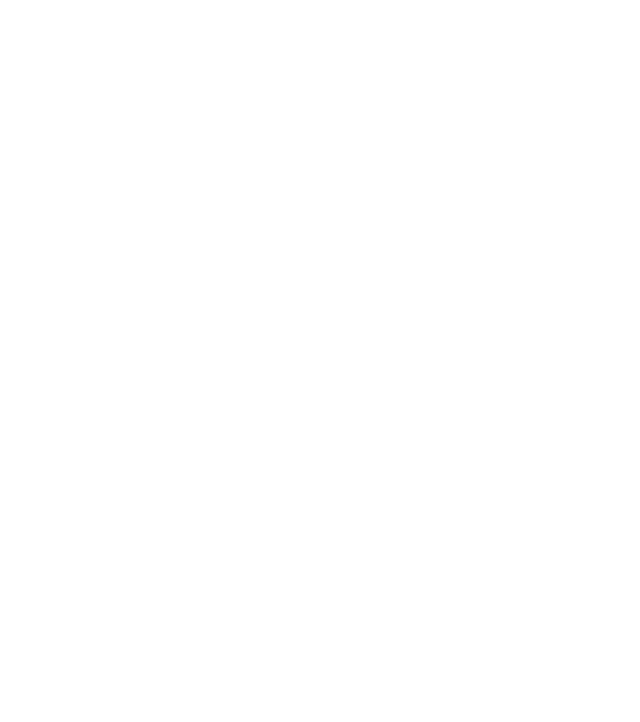
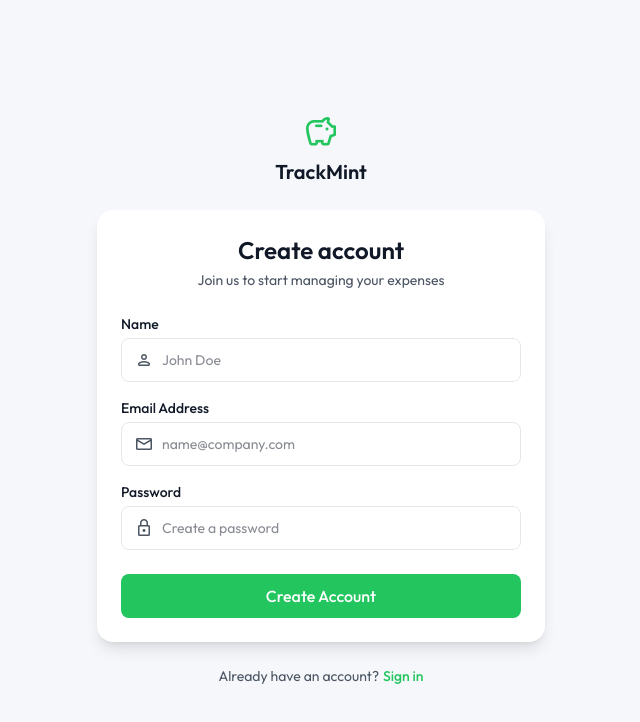
Before and after one commit to VRYeshwanth/TrackMint, a React (Vite) app in the folder frontend/: page /#/register in a window 1280 px wide. Before the commit this address had no page. Shown: the top 722 px of the page, without its empty margins (319-959 px from the left). Built offline with nearby package versions, Linux system fonts and the light colour scheme.

Commit message:
Create Register page

```diff
--- a/frontend/pages/LandingPage.jsx
+++ b/frontend/pages/LandingPage.jsx
@@ -2,7 +2,7 @@
 
 export default function LandingPage() {
     return (
-        <div className="min-h-screen bg-(-app-bg) text-(--text-primary) flex flex-col items-center px-6 py-8 md:py-16">
+        <div className="min-h-screen bg-(--app-bg) text-(--text-primary) flex flex-col items-center px-6 py-8 md:py-16">
             <header className="w-full text-center flex justify-center items-center gap-2">
                 <span className="material-symbols-rounded text-(--primary) text-4xl!">
                     savings
@@ -22,7 +22,7 @@
                     <Link className="bg-(--primary) hover:bg-(--primary-hover) text-white px-6 py-3 rounded-xl font-medium transition cursor-pointer">
                         Get Started
                     </Link>
-                    <Link className="text-(--text-secondary) hover:text-(--text-primary) transition">
+                    <Link className="text-(--text-secondary) hover:text-(--text-primary) transition" to="/register">
                         Create an account
                     </Link>
                 </div>
--- /dev/null
+++ b/frontend/pages/Register.jsx
@@ -0,0 +1,91 @@
+import { Link } from "react-router-dom";
+
+export default function Register() {
+  return (
+    <div className="flex flex-col items-center text-(--text-primary) py-4">
+
+      <header className="flex flex-col items-center gap-2">
+        <div className="flex items-center justify-center">
+          <span className="material-symbols-rounded text-(--primary) text-4xl! leading-none">
+            savings
+          </span>
+        </div>
+        <h2 className="text-xl font-semibold">TrackMint</h2>
+      </header>
+
+      <main className="w-full max-w-md mt-6 bg-(--card-bg) rounded-2xl shadow-lg p-6">
+        <div className="text-center mb-6">
+          <h1 className="text-2xl font-semibold">Create account</h1>
+          <p className="text-sm text-(--text-secondary) mt-1">
+            Join us to start managing your expenses
+          </p>
+        </div>
+
+        <form className="space-y-4">
+          <div>
+            <label className="block text-sm font-medium mb-1">Name</label>
+            <div className="flex items-center gap-2 rounded-lg px-3 h-11 bg-(--input-default) border border-(--border-default)">
+              <span className="material-symbols-rounded text-(--text-secondary) text-xl!">
+                person
+              </span>
+              <input
+                type="text"
+                placeholder="John Doe"
+                className="w-full bg-transparent outline-none text-sm"
+                required
+              />
+            </div>
+          </div>
+
+          <div>
+            <label className="block text-sm font-medium mb-1">
+              Email Address
+            </label>
+            <div className="flex items-center gap-2 rounded-lg px-3 h-11 bg-(--input-default) border border-(--border-default)">
+              <span className="material-symbols-rounded text-(--text-secondary) text-xl!">
+                mail
+              </span>
+              <input
+                type="email"
+                placeholder="name@company.com"
+                className="w-full bg-transparent outline-none text-sm"
+                required
+              />
+            </div>
+          </div>
+
+          <div>
+            <label className="block text-sm font-medium mb-1">Password</label>
+            <div className="flex items-center gap-2 bg-(--input-default) rounded-lg px-3 h-11 border border-(--border-default)">
+              <span className="material-symbols-rounded text-(--text-secondary) text-xl!">
+                lock
+              </span>
+              <input
+                type="password"
+                placeholder="Create a password"
+                className="w-full bg-transparent outline-none text-sm"
+                required
+              />
+            </div>
+          </div>
+
+
+          <button
+            type="submit"
+            className="w-full h-11 mt-2 bg-(--primary) hover:bg-(--primary-hover) text-white rounded-lg font-medium transition cursor-pointer"
+          >
+            Create Account
+          </button>
+        </form>
+
+      </main>
+
+      <p className="mt-6 text-sm text-(--text-secondary)">
+        Already have an account?
+        <Link to="/login" className="text-(--primary) font-medium ml-1">
+          Sign in
+        </Link>
+      </p>
+    </div>
+  );
+}
--- a/frontend/src/App.jsx
+++ b/frontend/src/App.jsx
@@ -3,6 +3,7 @@
 import AuthLayout from "../layouts/AuthLayout.jsx";
 
 import LandingPage from "../pages/LandingPage.jsx";
+import Register from "../pages/Register.jsx";
 
 export default function App() {
     return (
@@ -10,6 +11,7 @@
             <Routes>
                 <Route element={<AuthLayout />}>
                     <Route path="/" element={<LandingPage />} />
+                    <Route path="/register" element={<Register />}/>
                 </Route>
             </Routes>
         </HashRouter>
--- a/frontend/src/index.css
+++ b/frontend/src/index.css
@@ -18,6 +18,8 @@
 
         --border-default: #e5e7eb;
 
+        --input-default: #ffffff;
+
         body {
             font-family: var(--font);
         }
@@ -31,5 +33,7 @@
         --text-secondary: #9ca3af;
 
         --border-default: #1f2937;
+
+        --input-default: #233648;
     }
 }
```
